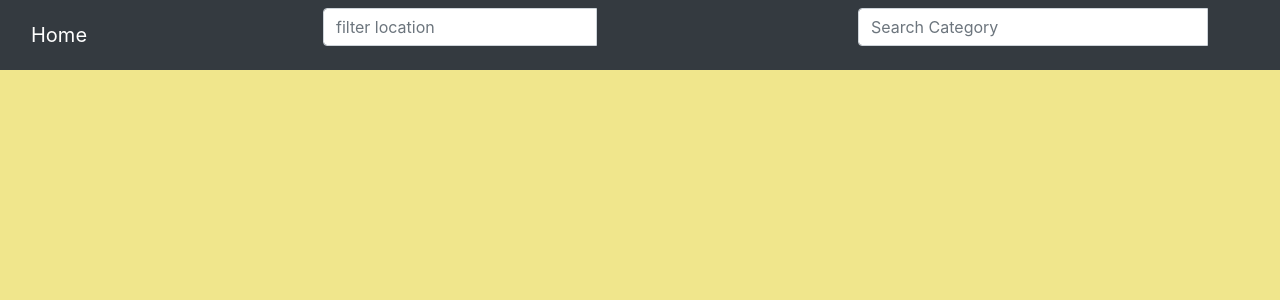
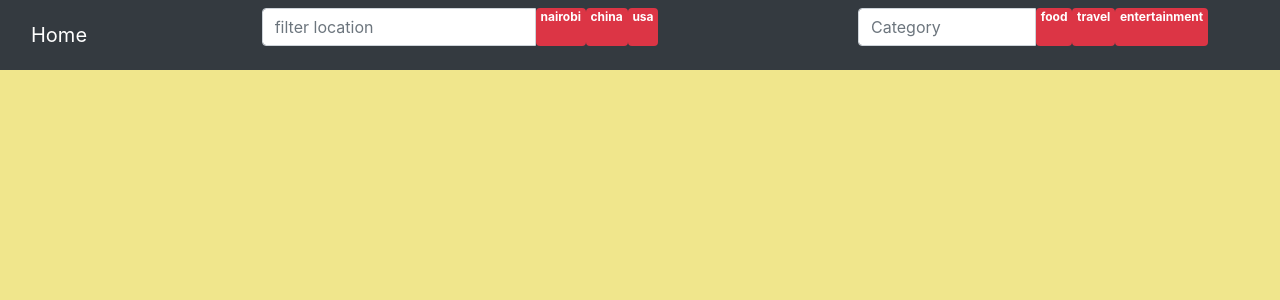
Before and after one commit to marknesh/gallery, a Django app: template galleria/templates/pictures/base.html in a window 1280 px wide. Shown: the top 300 px of the page. Run offline with Django 3.2, Linux system fonts and the light colour scheme; the template is opened without the code that fills it, so the values that code supplies are empty; some libraries are stand-ins or nearby versions.

```diff
--- a/galleria/templates/navbar.html
+++ b/galleria/templates/navbar.html
@@ -13,10 +13,16 @@
 
           <div class="input-group">
             <input type="text" class="form-control" placeholder="filter location" name="location">
+              <li  class="badge badge-danger">nairobi</li>
+
+
+              <li  class="badge badge-danger">china</li>
+              <li  class="badge badge-danger">usa</li>
             <div class="input-group-btn">
               <button class="btn btn-default" type="submit"><i class="glyphicon glyphicon-search"></i></button>
             </div>
           </div>
+
 
         </form>
 
@@ -25,7 +31,11 @@
         <form class="navbar-form" role="search" action="{% url 'search' %}">
 
           <div class="input-group">
-            <input type="text" class="form-control" placeholder="Search Category" name="category">
+            <input type="text" class="form-control" placeholder="Category" name="category">
+              <li class="badge badge-danger">food</li>
+              <li  class="badge badge-danger">travel</li>
+              <li  class="badge badge-danger">entertainment</li>
+
             <div class="input-group-btn">
               <button class="btn btn-default" type="submit"><i class="glyphicon glyphicon-search"></i></button>
             </div>
--- a/galleria/templates/pictures/home.html
+++ b/galleria/templates/pictures/home.html
@@ -4,6 +4,7 @@
 {{ block.super}}
 
 <div class="container">
+    <marquee scrollamount="10"><h3 style="color:red">Please search only the words labelled above in lowercase</h3></marquee>
 <body>
 
 <div class="row">
--- a/galleria/templates/pictures/image.html
+++ b/galleria/templates/pictures/image.html
@@ -12,7 +12,7 @@
 </div>
         <br>
         <div class="details">
-Location:<a href="{% url  'location' %}">{{imageid.location}}</a>
+Location:<a href="{% url  'location'  %}">{{imageid.location}}</a>
             <br>
             Category:<a href="{% url  'search' %}">{{imageid.category}}</a>
       <h5>Description</h5>
```
